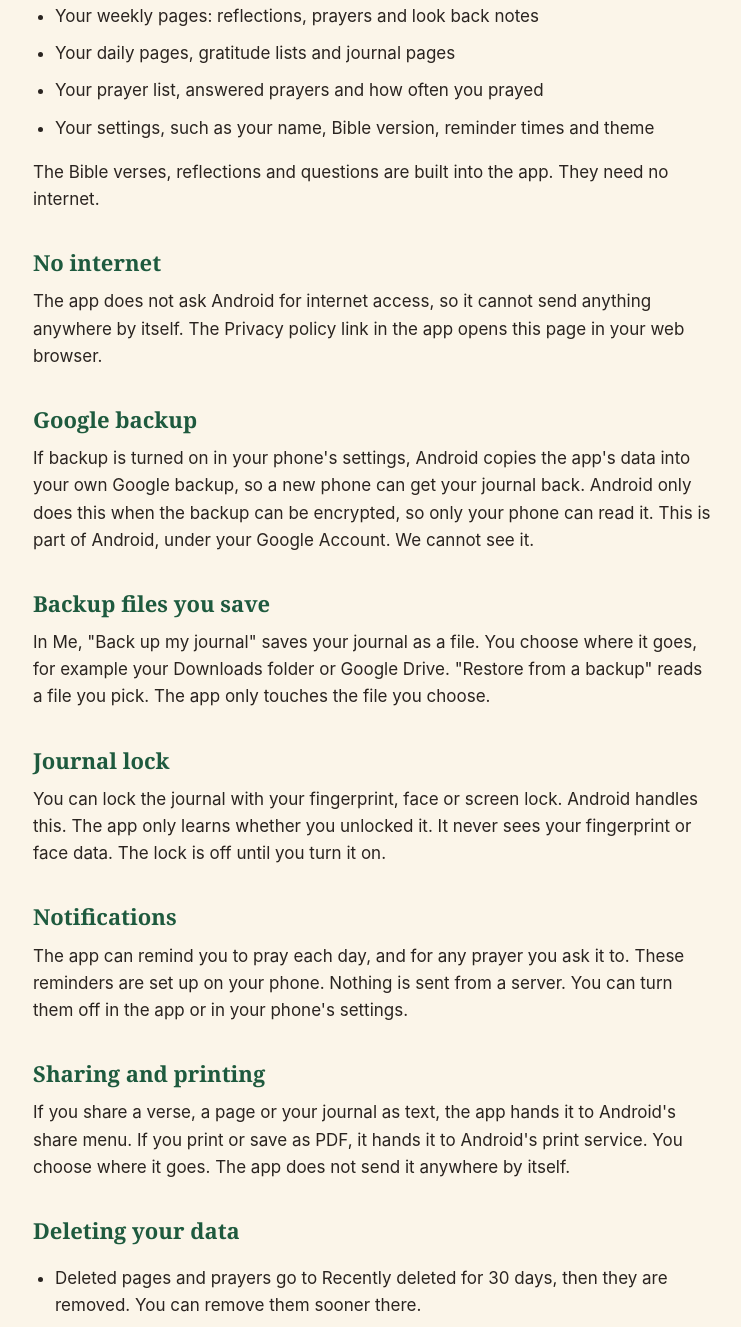
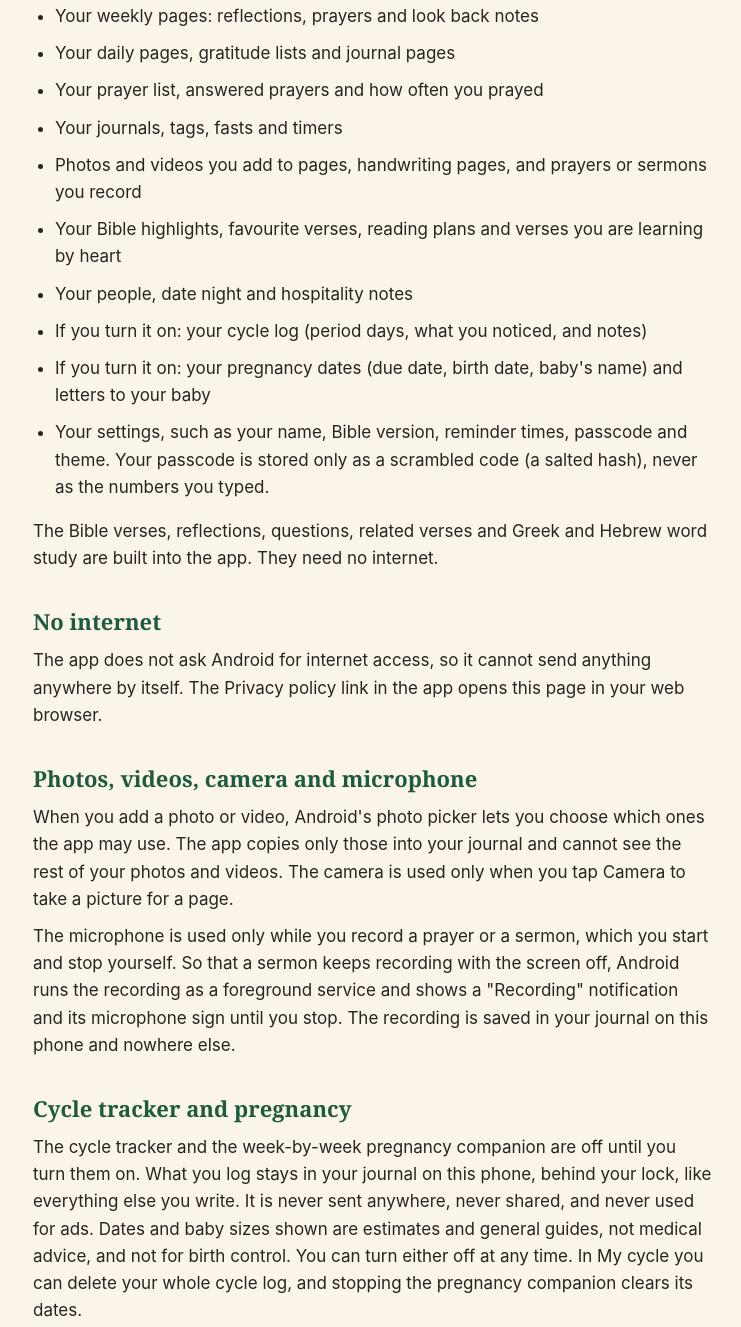
Before and after one commit to adegbe11/prayerjournalforwomen, a plain HTML site: page privacy.html in a window 1280 px wide. Shown: the part 593-1920 px from the top of the page, without its empty margins (267-1008 px from the left). Drawn offline with Linux system fonts and the light colour scheme.

Commit message:
Privacy policy for version 1.1.0
Covers videos, voice and sermon recording with the screen off, the pregnancy
companion, Bible study and the other notes now kept on the phone.

Co-Authored-By: Claude Opus 5.5 <noreply@anthropic.com>

```diff
--- a/privacy.html
+++ b/privacy.html
@@ -51,7 +51,7 @@
   <div class="wrap">
     <p class="app">Prayer Journal for Women</p>
     <h1>Privacy Policy</h1>
-    <p class="date">Effective date: October 11, 2026</p>
+    <p class="date">Effective date: November 16, 2026</p>
   </div>
 </header>
 <main>
@@ -73,24 +73,37 @@
       <li>Your weekly pages: reflections, prayers and look back notes</li>
       <li>Your daily pages, gratitude lists and journal pages</li>
       <li>Your prayer list, answered prayers and how often you prayed</li>
-      <li>Your settings, such as your name, Bible version, reminder times and theme</li>
+      <li>Your journals, tags, fasts and timers</li>
+      <li>Photos and videos you add to pages, handwriting pages, and prayers or sermons you record</li>
+      <li>Your Bible highlights, favourite verses, reading plans and verses you are learning by heart</li>
+      <li>Your people, date night and hospitality notes</li>
+      <li>If you turn it on: your cycle log (period days, what you noticed, and notes)</li>
+      <li>If you turn it on: your pregnancy dates (due date, birth date, baby's name) and letters to your baby</li>
+      <li>Your settings, such as your name, Bible version, reminder times, passcode and theme. Your passcode is stored only as a scrambled code (a salted hash), never as the numbers you typed.</li>
     </ul>
-    <p>The Bible verses, reflections and questions are built into the app. They need no internet.</p>
+    <p>The Bible verses, reflections, questions, related verses and Greek and Hebrew word study are built into the app. They need no internet.</p>
 
     <h2>No internet</h2>
     <p>The app does not ask Android for internet access, so it cannot send anything anywhere by itself. The Privacy policy link in the app opens this page in your web browser.</p>
 
+    <h2>Photos, videos, camera and microphone</h2>
+    <p>When you add a photo or video, Android's photo picker lets you choose which ones the app may use. The app copies only those into your journal and cannot see the rest of your photos and videos. The camera is used only when you tap Camera to take a picture for a page.</p>
+    <p>The microphone is used only while you record a prayer or a sermon, which you start and stop yourself. So that a sermon keeps recording with the screen off, Android runs the recording as a foreground service and shows a "Recording" notification and its microphone sign until you stop. The recording is saved in your journal on this phone and nowhere else.</p>
+
+    <h2>Cycle tracker and pregnancy</h2>
+    <p>The cycle tracker and the week-by-week pregnancy companion are off until you turn them on. What you log stays in your journal on this phone, behind your lock, like everything else you write. It is never sent anywhere, never shared, and never used for ads. Dates and baby sizes shown are estimates and general guides, not medical advice, and not for birth control. You can turn either off at any time. In My cycle you can delete your whole cycle log, and stopping the pregnancy companion clears its dates.</p>
+
     <h2>Google backup</h2>
-    <p>If backup is turned on in your phone's settings, Android copies the app's data into your own Google backup, so a new phone can get your journal back. Android only does this when the backup can be encrypted, so only your phone can read it. This is part of Android, under your Google Account. We cannot see it.</p>
+    <p>If backup is turned on in your phone's settings, Android copies the app's data into your own Google backup, so a new phone can get your journal back. Android only does this when the backup can be encrypted, so only your phone can read it. Photos and recordings are left out of this backup because of its size limit; they move with a phone-to-phone transfer or in your own backup file. This is part of Android, under your Google Account. We cannot see it.</p>
 
     <h2>Backup files you save</h2>
-    <p>In Me, "Back up my journal" saves your journal as a file. You choose where it goes, for example your Downloads folder or Google Drive. "Restore from a backup" reads a file you pick. The app only touches the file you choose.</p>
+    <p>In Me, "Back up my journal" saves your journal, with its photos and recordings, as one file. You can lock it with a password; without that password nobody can open it, including us. You choose where it goes, for example your Downloads folder or Google Drive. "Restore from a backup" reads a file you pick. The app only touches the file you choose.</p>
 
     <h2>Journal lock</h2>
-    <p>You can lock the journal with your fingerprint, face or screen lock. Android handles this. The app only learns whether you unlocked it. It never sees your fingerprint or face data. The lock is off until you turn it on.</p>
+    <p>You can lock the journal with a passcode of your own, or with your fingerprint, face or screen lock. Android handles fingerprints and faces. The app only learns whether you unlocked it. It never sees your fingerprint or face data. You can also set a decoy passcode that opens a separate, empty journal. The lock is off until you turn it on.</p>
 
     <h2>Notifications</h2>
-    <p>The app can remind you to pray each day, and for any prayer you ask it to. These reminders are set up on your phone. Nothing is sent from a server. You can turn them off in the app or in your phone's settings.</p>
+    <p>The app can remind you to pray each day, and for any prayer you ask it to, tell you when a fast you set has ended, and shows a notification while a recording is running. These are set up on your phone. Nothing is sent from a server. You can turn them off in the app or in your phone's settings.</p>
 
     <h2>Sharing and printing</h2>
     <p>If you share a verse, a page or your journal as text, the app hands it to Android's share menu. If you print or save as PDF, it hands it to Android's print service. You choose where it goes. The app does not send it anywhere by itself.</p>
```
